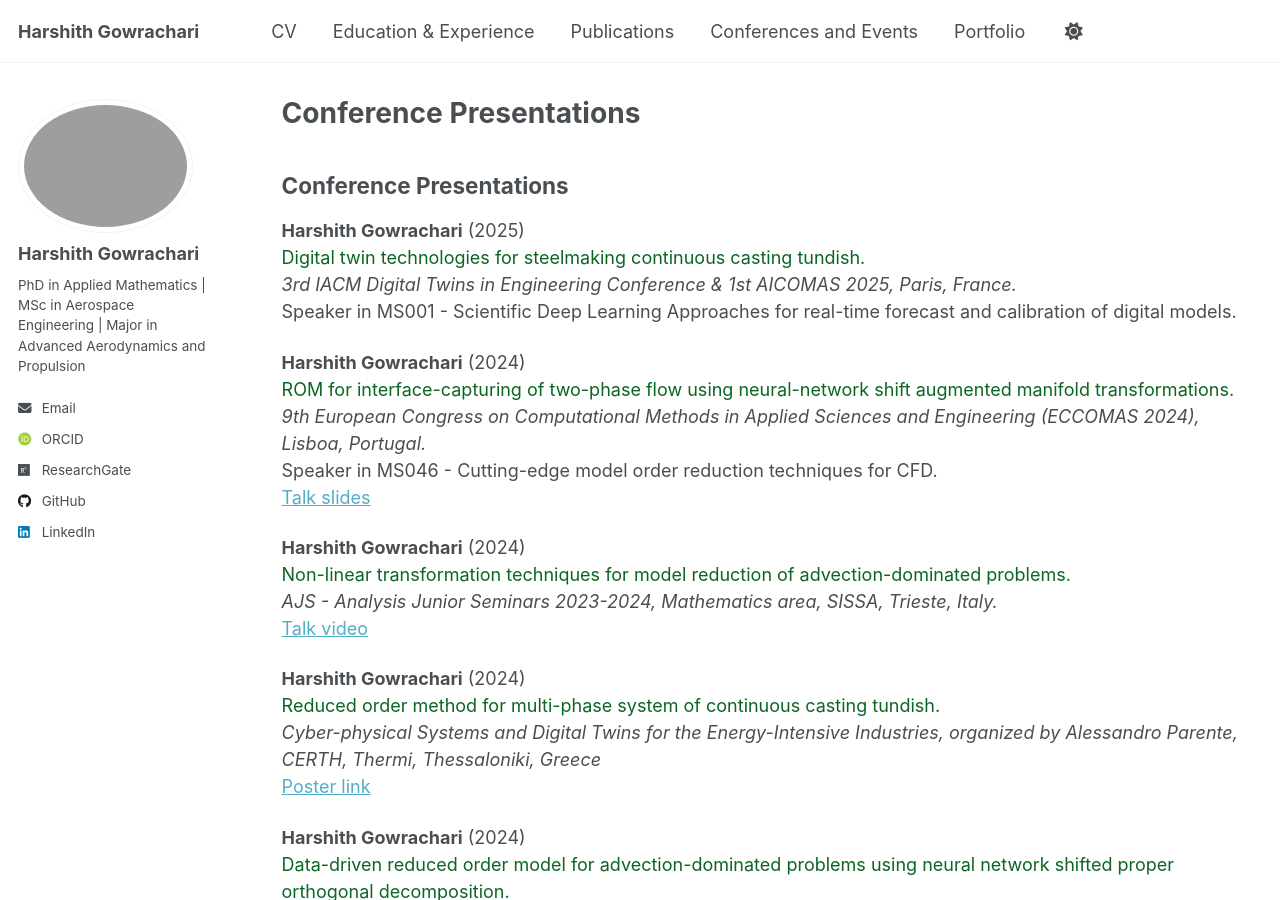
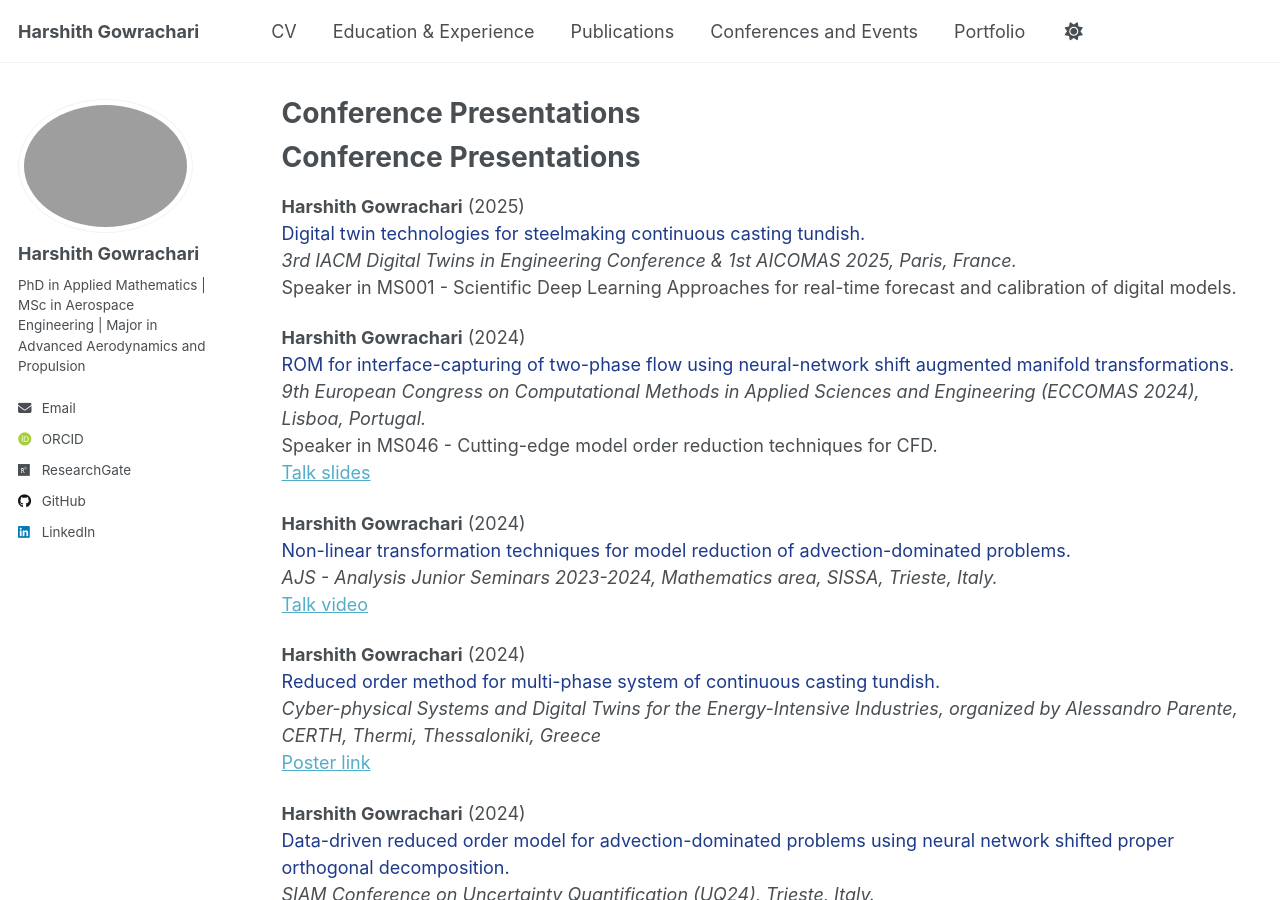
Before and after one commit to harshith-gowrachari/harshith-gowrachari.github.io, a Jekyll site: the page built from _pages/conferences-and-events.md, in a window 1280 px wide and 900 px high. Built offline with Jekyll 4.4.1, drawn with Linux system fonts in a browser that asks for light colours; some web fonts are replaced; a script that is not in the unit is left out; our own code applies the rules of GitHub Pages for plain Markdown files.

Commit message:
Update colour conferences-and-events.md

```diff
--- a/_pages/conferences-and-events.md
+++ b/_pages/conferences-and-events.md
@@ -7,41 +7,43 @@ redirect_from:
   - /resume
 ---
 
-## Conference Presentations
+Conference Presentations
+======
 
 **Harshith Gowrachari** (2025)
-<span style="color:#0B6623;">Digital twin technologies for steelmaking continuous casting tundish.</span>
+<span style="color:#1E3A8A;">Digital twin technologies for steelmaking continuous casting tundish.</span>
 _3rd IACM Digital Twins in Engineering Conference & 1st AICOMAS 2025, Paris, France._
 Speaker in MS001 - Scientific Deep Learning Approaches for real-time forecast and calibration of digital models.
 
 **Harshith Gowrachari** (2024)
-<span style="color:#0B6623;">ROM for interface-capturing of two-phase flow using neural-network shift augmented manifold transformations.</span>
+<span style="color:#1E3A8A;">ROM for interface-capturing of two-phase flow using neural-network shift augmented manifold transformations.</span>
 _9th European Congress on Computational Methods in Applied Sciences and Engineering (ECCOMAS 2024), Lisboa, Portugal._
 Speaker in MS046 - Cutting-edge model order reduction techniques for CFD.
 [Talk slides](https://drive.google.com/file/d/18iaUHZm0PSnIZXs5crhxd4eznY31YN65/view?usp=sharing)
 
 **Harshith Gowrachari** (2024)
-<span style="color:#0B6623;">Non-linear transformation techniques for model reduction of advection-dominated problems.</span>
+<span style="color:#1E3A8A;">Non-linear transformation techniques for model reduction of advection-dominated problems.</span>
 _AJS - Analysis Junior Seminars 2023-2024, Mathematics area, SISSA, Trieste, Italy._
 [Talk video](https://www.youtube.com/watch?v=ggMeoj8J_5Q)
 
 **Harshith Gowrachari** (2024)
-<span style="color:#0B6623;">Reduced order method for multi-phase system of continuous casting tundish.</span>
+<span style="color:#1E3A8A;">Reduced order method for multi-phase system of continuous casting tundish.</span>
 _Cyber-physical Systems and Digital Twins for the Energy-Intensive Industries, organized by Alessandro Parente, CERTH, Thermi, Thessaloniki, Greece_
 [Poster link](https://drive.google.com/file/d/1krI66XvC8hQM1socmt-Ipv7RAsW4A7Ph/view?usp=drive_link)
 
 **Harshith Gowrachari** (2024)
-<span style="color:#0B6623;">Data-driven reduced order model for advection-dominated problems using neural network shifted proper orthogonal decomposition.</span>
+<span style="color:#1E3A8A;">Data-driven reduced order model for advection-dominated problems using neural network shifted proper orthogonal decomposition.</span>
 _SIAM Conference on Uncertainty Quantification (UQ24), Trieste, Italy._
 Poster at SIAM UQ24 Satellite Event - Power of Diversity in UQ.
 [Poster link](https://people.sissa.it/~grozza/wp-content/uploads/2023/11/Harshith_MORTech_final.pdf)
 
 **Harshith Gowrachari** (2023)
-<span style="color:#0B6623;">Data-driven reduced order model for advection-dominated problems using neural-network shifted proper orthogonal decomposition.</span>
+<span style="color:#1E3A8A;">Data-driven reduced order model for advection-dominated problems using neural-network shifted proper orthogonal decomposition.</span>
 _MORTech 2023 – 6th International Workshop on Model Reduction Techniques, École Normale Supérieure Paris-Saclay, France._
 [Poster link](https://people.sissa.it/~grozza/wp-content/uploads/2023/11/Harshith_MORTech_final.pdf)
 
-## Advanced Schools and Workshops
+Advanced Schools and Workshops
+======
 
 **CELLO – Climate Exploration in Lively Liaison with the Ocean** (2025)
 _5th International Conference on Earth System Modelling, Hamburg, Germany, Sept 16-18, 2025_
```
